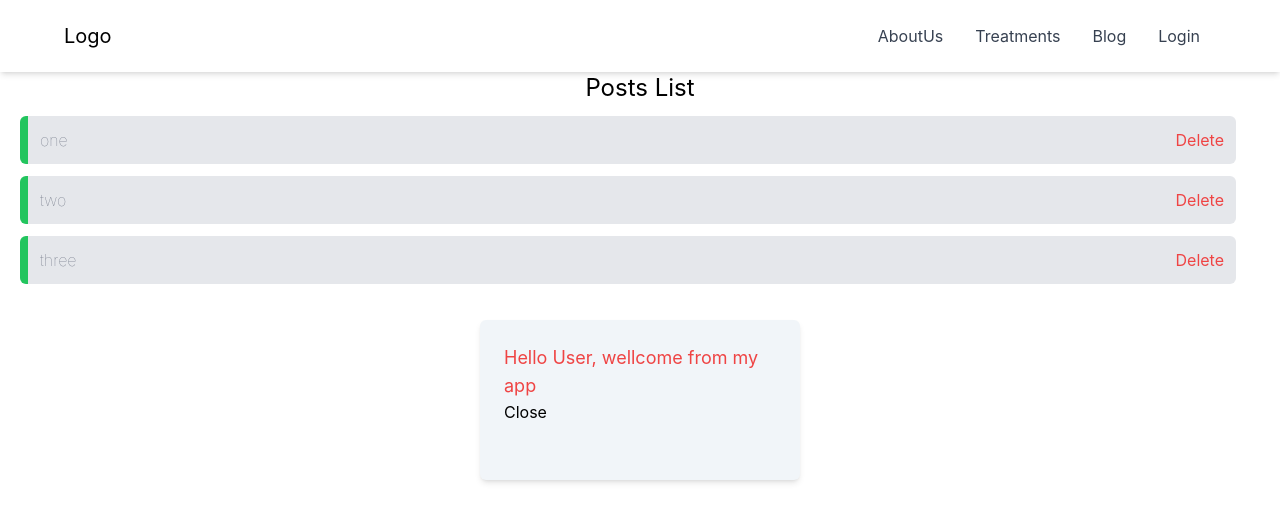
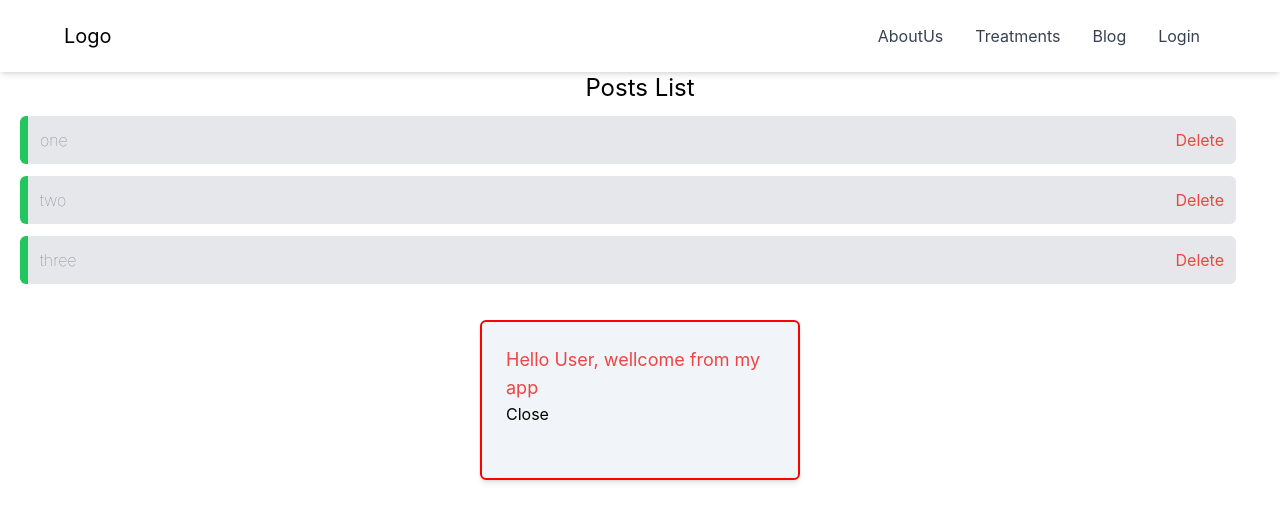
Before and after one commit to RarJar/React-Beginner-Project, a React (Create React App) app: page / in a window 1280 px wide. Both pictures are taken after a click on the button "Login". Shown: the top 522 px of the page. Built offline with nearby package versions, Linux system fonts and the light colour scheme.

Commit message:
bind-with-inlineCss-in-React

```diff
--- a/src/App.js
+++ b/src/App.js
@@ -30,7 +30,7 @@ function App() {
     <div className="App">
       <Navbar setOpenModal={setOpenModal}/>
       <PostsList posts={posts} deletePost={deletePost}/>
-      <Modal openModal={openModal} setOpenModal={setOpenModal}>
+      <Modal openModal={openModal} setOpenModal={setOpenModal} danger>
         <h1 className='text-red-500 text-lg'>Hello User, wellcome from my app</h1>
       </Modal>
     </div>
--- a/src/components/Modal/index.js
+++ b/src/components/Modal/index.js
@@ -1,10 +1,13 @@
 import React from 'react'
 import ReactDom from "react-dom";
-export default function Modal({children,openModal,setOpenModal}) {
+export default function Modal({children,openModal,setOpenModal,danger}) {
   return (
     ReactDom.createPortal(
       !!openModal && <div className='fixed inset-0 flex items-center justify-center z-50'>
-        <div className="bg-slate-100 w-1/4 p-6 h-40 rounded-md shadow-md">
+        <div className="bg-slate-100 w-1/4 p-6 h-40 rounded-md shadow-md" style={{
+          border : '2px solid',
+          borderColor : danger ? 'red' : 'blue'
+        }}>
               <p>{children}</p>
               <button onClick={() => setOpenModal(false)}>Close</button>
           </div>
```
